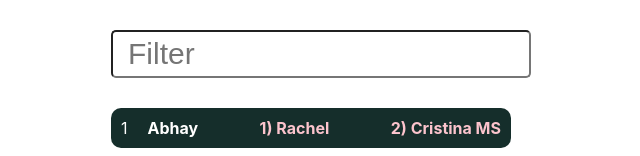
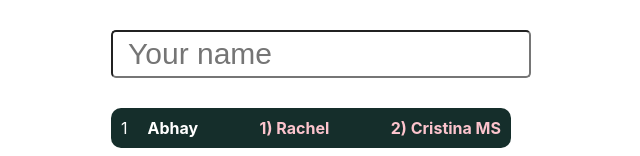
Before and after one commit to andrewszwec/matcher, a React (Create React App) app: page / in a window 1280 px wide. Shown: the top 156 px of the page, without its empty margins (329-969 px from the left). Built offline with nearby package versions, Linux system fonts and the light colour scheme.

Commit message:
changing prefilled text

```diff
--- a/src/App.js
+++ b/src/App.js
@@ -67,7 +67,7 @@ function App() {
         value={name}
         onChange={filter}
         className="input"
-        placeholder="Filter"
+        placeholder="Your name"
       />
 
       <div className="user-list">
```
